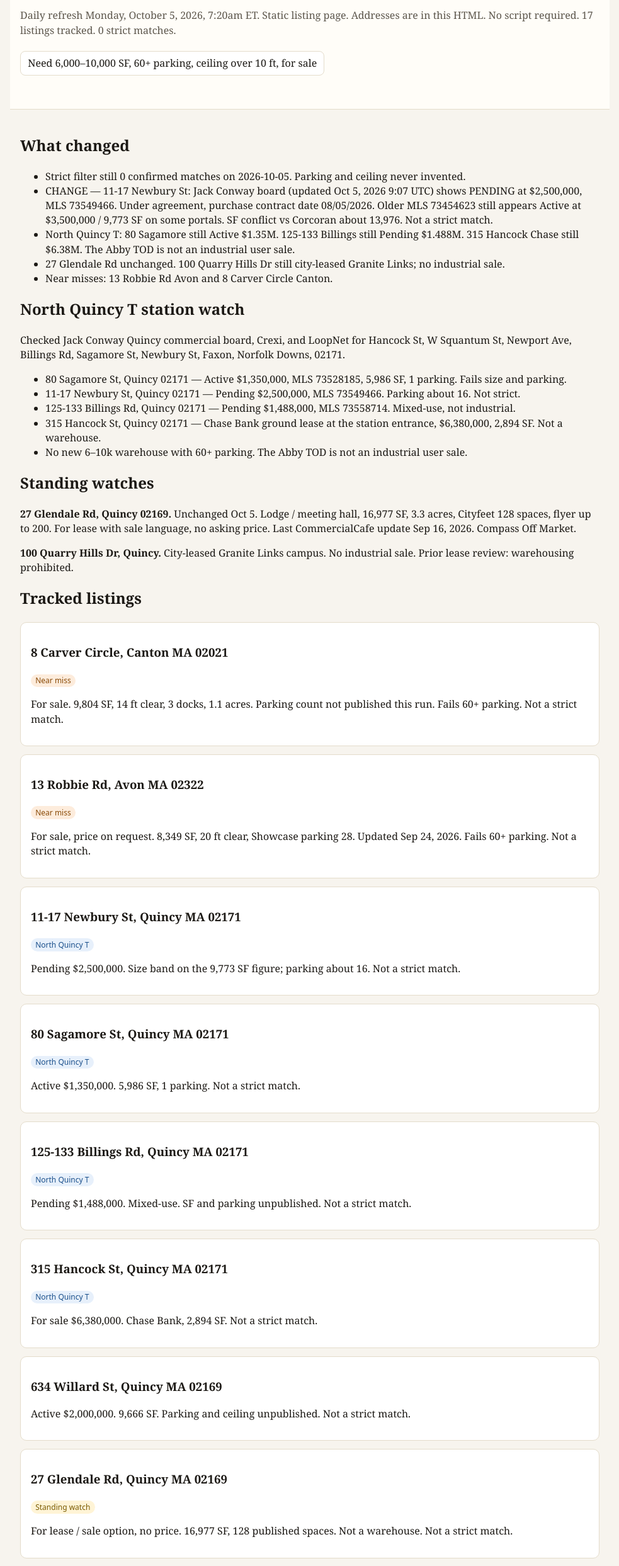
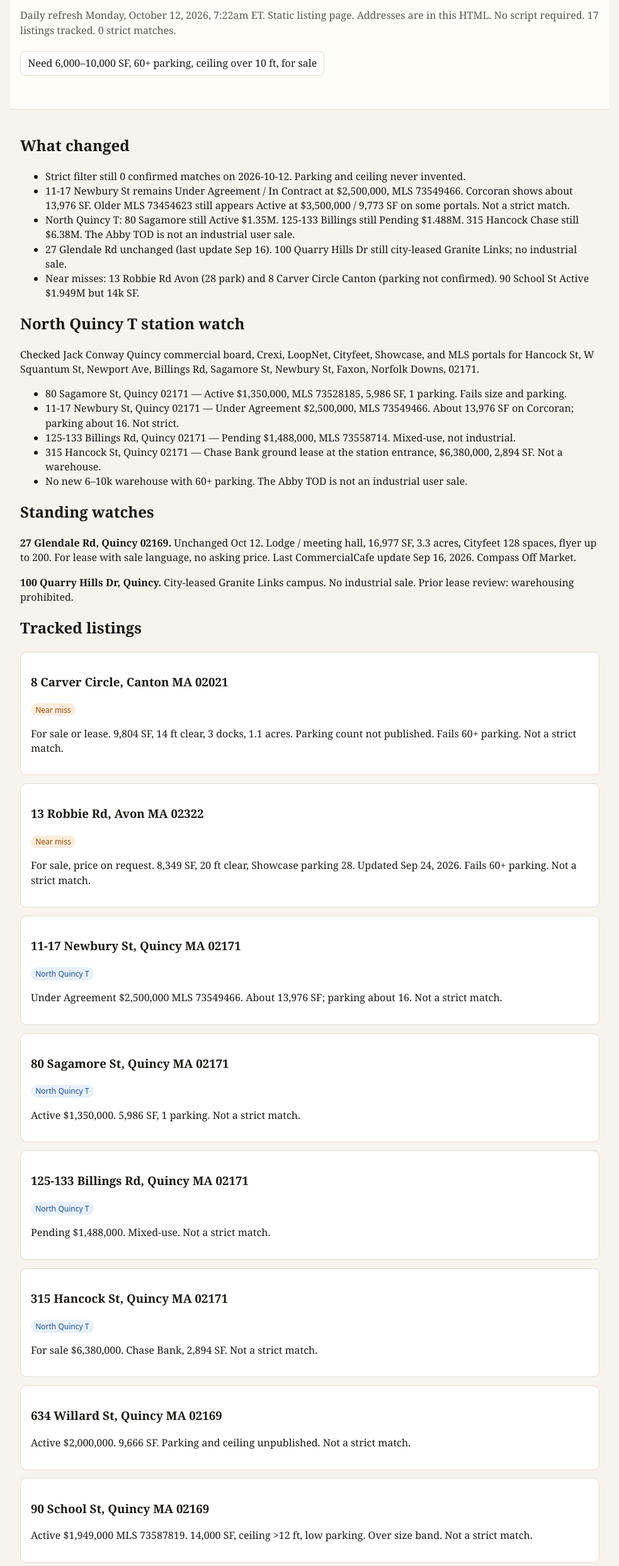
Before and after one commit to 6agentkk9/quincy-property-watch, a plain HTML site: page index.html in a window 1280 px wide. Shown: the part 62-2549 px from the top of the page at 63% size, without its empty margins (148-1131 px from the left). Drawn offline with Linux system fonts and the light colour scheme.

Commit message:
Daily refresh 2026-10-12 – 17 listings, 0 strict matches

```diff
--- a/index.html
+++ b/index.html
@@ -3,7 +3,7 @@
 <head>
 <meta charset="utf-8">
 <meta name="viewport" content="width=device-width, initial-scale=1">
-<title>Quincy Property Watch — October 5, 2026</title>
+<title>Quincy Property Watch — October 12, 2026</title>
 <style>
 body{font-family:Georgia,serif;background:#f7f4ee;color:#1c1915;margin:0;line-height:1.45}
 header,main{max-width:920px;margin:0 auto;padding:1.25rem 1rem 2rem}
@@ -20,48 +20,48 @@ a{color:#1a4f8b}
 <body>
 <header>
 <h1>Quincy Property Watch</h1>
-<p class="meta">Daily refresh Monday, October 5, 2026, 7:20am ET. Static listing page. Addresses are in this HTML. No script required. 17 listings tracked. 0 strict matches.</p>
+<p class="meta">Daily refresh Monday, October 12, 2026, 7:22am ET. Static listing page. Addresses are in this HTML. No script required. 17 listings tracked. 0 strict matches.</p>
 <p><span class="stat">Need 6,000–10,000 SF, 60+ parking, ceiling over 10 ft, for sale</span></p>
 </header>
 <main>
 <h2>What changed</h2>
 <ul>
-<li>Strict filter still 0 confirmed matches on 2026-10-05. Parking and ceiling never invented.</li>
-<li>CHANGE — 11-17 Newbury St: Jack Conway board (updated Oct 5, 2026 9:07 UTC) shows PENDING at $2,500,000, MLS 73549466. Under agreement, purchase contract date 08/05/2026. Older MLS 73454623 still appears Active at $3,500,000 / 9,773 SF on some portals. SF conflict vs Corcoran about 13,976. Not a strict match.</li>
+<li>Strict filter still 0 confirmed matches on 2026-10-12. Parking and ceiling never invented.</li>
+<li>11-17 Newbury St remains Under Agreement / In Contract at $2,500,000, MLS 73549466. Corcoran shows about 13,976 SF. Older MLS 73454623 still appears Active at $3,500,000 / 9,773 SF on some portals. Not a strict match.</li>
 <li>North Quincy T: 80 Sagamore still Active $1.35M. 125-133 Billings still Pending $1.488M. 315 Hancock Chase still $6.38M. The Abby TOD is not an industrial user sale.</li>
-<li>27 Glendale Rd unchanged. 100 Quarry Hills Dr still city-leased Granite Links; no industrial sale.</li>
-<li>Near misses: 13 Robbie Rd Avon and 8 Carver Circle Canton.</li>
+<li>27 Glendale Rd unchanged (last update Sep 16). 100 Quarry Hills Dr still city-leased Granite Links; no industrial sale.</li>
+<li>Near misses: 13 Robbie Rd Avon (28 park) and 8 Carver Circle Canton (parking not confirmed). 90 School St Active $1.949M but 14k SF.</li>
 </ul>
 <h2>North Quincy T station watch</h2>
-<p>Checked Jack Conway Quincy commercial board, Crexi, and LoopNet for Hancock St, W Squantum St, Newport Ave, Billings Rd, Sagamore St, Newbury St, Faxon, Norfolk Downs, 02171.</p>
+<p>Checked Jack Conway Quincy commercial board, Crexi, LoopNet, Cityfeet, Showcase, and MLS portals for Hancock St, W Squantum St, Newport Ave, Billings Rd, Sagamore St, Newbury St, Faxon, Norfolk Downs, 02171.</p>
 <ul>
 <li>80 Sagamore St, Quincy 02171 — Active $1,350,000, MLS 73528185, 5,986 SF, 1 parking. Fails size and parking.</li>
-<li>11-17 Newbury St, Quincy 02171 — Pending $2,500,000, MLS 73549466. Parking about 16. Not strict.</li>
+<li>11-17 Newbury St, Quincy 02171 — Under Agreement $2,500,000, MLS 73549466. About 13,976 SF on Corcoran; parking about 16. Not strict.</li>
 <li>125-133 Billings Rd, Quincy 02171 — Pending $1,488,000, MLS 73558714. Mixed-use, not industrial.</li>
 <li>315 Hancock St, Quincy 02171 — Chase Bank ground lease at the station entrance, $6,380,000, 2,894 SF. Not a warehouse.</li>
 <li>No new 6–10k warehouse with 60+ parking. The Abby TOD is not an industrial user sale.</li>
 </ul>
 <h2>Standing watches</h2>
-<p><strong>27 Glendale Rd, Quincy 02169.</strong> Unchanged Oct 5. Lodge / meeting hall, 16,977 SF, 3.3 acres, Cityfeet 128 spaces, flyer up to 200. For lease with sale language, no asking price. Last CommercialCafe update Sep 16, 2026. Compass Off Market.</p>
+<p><strong>27 Glendale Rd, Quincy 02169.</strong> Unchanged Oct 12. Lodge / meeting hall, 16,977 SF, 3.3 acres, Cityfeet 128 spaces, flyer up to 200. For lease with sale language, no asking price. Last CommercialCafe update Sep 16, 2026. Compass Off Market.</p>
 <p><strong>100 Quarry Hills Dr, Quincy.</strong> City-leased Granite Links campus. No industrial sale. Prior lease review: warehousing prohibited.</p>
 <h2>Tracked listings</h2>
-<article class="card"><h3>8 Carver Circle, Canton MA 02021</h3><span class="badge near">Near miss</span><p>For sale. 9,804 SF, 14 ft clear, 3 docks, 1.1 acres. Parking count not published this run. Fails 60+ parking. Not a strict match.</p></article>
+<article class="card"><h3>8 Carver Circle, Canton MA 02021</h3><span class="badge near">Near miss</span><p>For sale or lease. 9,804 SF, 14 ft clear, 3 docks, 1.1 acres. Parking count not published. Fails 60+ parking. Not a strict match.</p></article>
 <article class="card"><h3>13 Robbie Rd, Avon MA 02322</h3><span class="badge near">Near miss</span><p>For sale, price on request. 8,349 SF, 20 ft clear, Showcase parking 28. Updated Sep 24, 2026. Fails 60+ parking. Not a strict match.</p></article>
-<article class="card"><h3>11-17 Newbury St, Quincy MA 02171</h3><span class="badge nq">North Quincy T</span><p>Pending $2,500,000. Size band on the 9,773 SF figure; parking about 16. Not a strict match.</p></article>
+<article class="card"><h3>11-17 Newbury St, Quincy MA 02171</h3><span class="badge nq">North Quincy T</span><p>Under Agreement $2,500,000 MLS 73549466. About 13,976 SF; parking about 16. Not a strict match.</p></article>
 <article class="card"><h3>80 Sagamore St, Quincy MA 02171</h3><span class="badge nq">North Quincy T</span><p>Active $1,350,000. 5,986 SF, 1 parking. Not a strict match.</p></article>
-<article class="card"><h3>125-133 Billings Rd, Quincy MA 02171</h3><span class="badge nq">North Quincy T</span><p>Pending $1,488,000. Mixed-use. SF and parking unpublished. Not a strict match.</p></article>
+<article class="card"><h3>125-133 Billings Rd, Quincy MA 02171</h3><span class="badge nq">North Quincy T</span><p>Pending $1,488,000. Mixed-use. Not a strict match.</p></article>
 <article class="card"><h3>315 Hancock St, Quincy MA 02171</h3><span class="badge nq">North Quincy T</span><p>For sale $6,380,000. Chase Bank, 2,894 SF. Not a strict match.</p></article>
 <article class="card"><h3>634 Willard St, Quincy MA 02169</h3><p>Active $2,000,000. 9,666 SF. Parking and ceiling unpublished. Not a strict match.</p></article>
+<article class="card"><h3>90 School St, Quincy MA 02169</h3><p>Active $1,949,000 MLS 73587819. 14,000 SF, ceiling >12 ft, low parking. Over size band. Not a strict match.</p></article>
 <article class="card"><h3>27 Glendale Rd, Quincy MA 02169</h3><span class="badge watch">Standing watch</span><p>For lease / sale option, no price. 16,977 SF, 128 published spaces. Not a warehouse. Not a strict match.</p></article>
 <article class="card"><h3>100 Quarry Hills Dr, Quincy MA 02169</h3><span class="badge watch">Standing watch</span><p>Not for industrial sale. City lease. Not a strict match.</p></article>
 <article class="card"><h3>60 Garden Park, Braintree MA 02184</h3><p>For sale, unpriced. 12,000 SF, over band. Ceiling and parking unpublished. Not a strict match.</p></article>
-<article class="card"><h3>20 Strafello Dr, Avon MA 02322</h3><p>Active $6,750,000. About 44,000 SF, 80 parking, 18 ft. Size fails. Not a strict match.</p></article>
-<article class="card"><h3>64-74 Bates Ave, Quincy MA 02169</h3><p>Active $2,200,000. 6,242 SF warehouse-to-condo thesis. Parking unpublished. Not a strict match.</p></article>
+<article class="card"><h3>20 Strafello Dr, Avon MA 02322</h3><p>Active about $6,750,000. About 44,000 SF, 80 parking, 18 ft. Size fails. Not a strict match.</p></article>
+<article class="card"><h3>64-74 Bates Ave, Quincy MA 02169</h3><p>Active $2,200,000. 6,242 SF. Parking unpublished. Not a strict match.</p></article>
 <article class="card"><h3>40 Oval Rd, Quincy MA 02170</h3><p>Active $1,800,000. About 6,342 SF, parking 12+. Not a strict match.</p></article>
 <article class="card"><h3>42-52 Federal Ave, Quincy MA 02169</h3><p>Active $1,900,000. 11,943 SF, 4 parking. Not a strict match.</p></article>
 <article class="card"><h3>40 Mathewson Dr, Weymouth MA 02189</h3><p>Off market. 5,997 SF. Not a strict match.</p></article>
 <article class="card"><h3>90-100 Columbia St, Quincy MA 02169</h3><p>Sale status uncertain. 7,104 SF, 15 ft, 24 parking. Not reconfirmed active. Not a strict match.</p></article>
-<article class="card"><h3>2 Whitman Rd, Canton MA 02021</h3><p>Sale unconfirmed. 12,000 SF. Not a strict match.</p></article>
 <p>Live data file is quincy-properties.json in this same commit. Not a brokerage listing.</p>
 <p><a href="https://6agentkk9.github.io/quincy-property-watch/">https://6agentkk9.github.io/quincy-property-watch/</a></p>
 </main>
```
Also changed, not shown: quincy-properties.json (+1 -1 lines).
